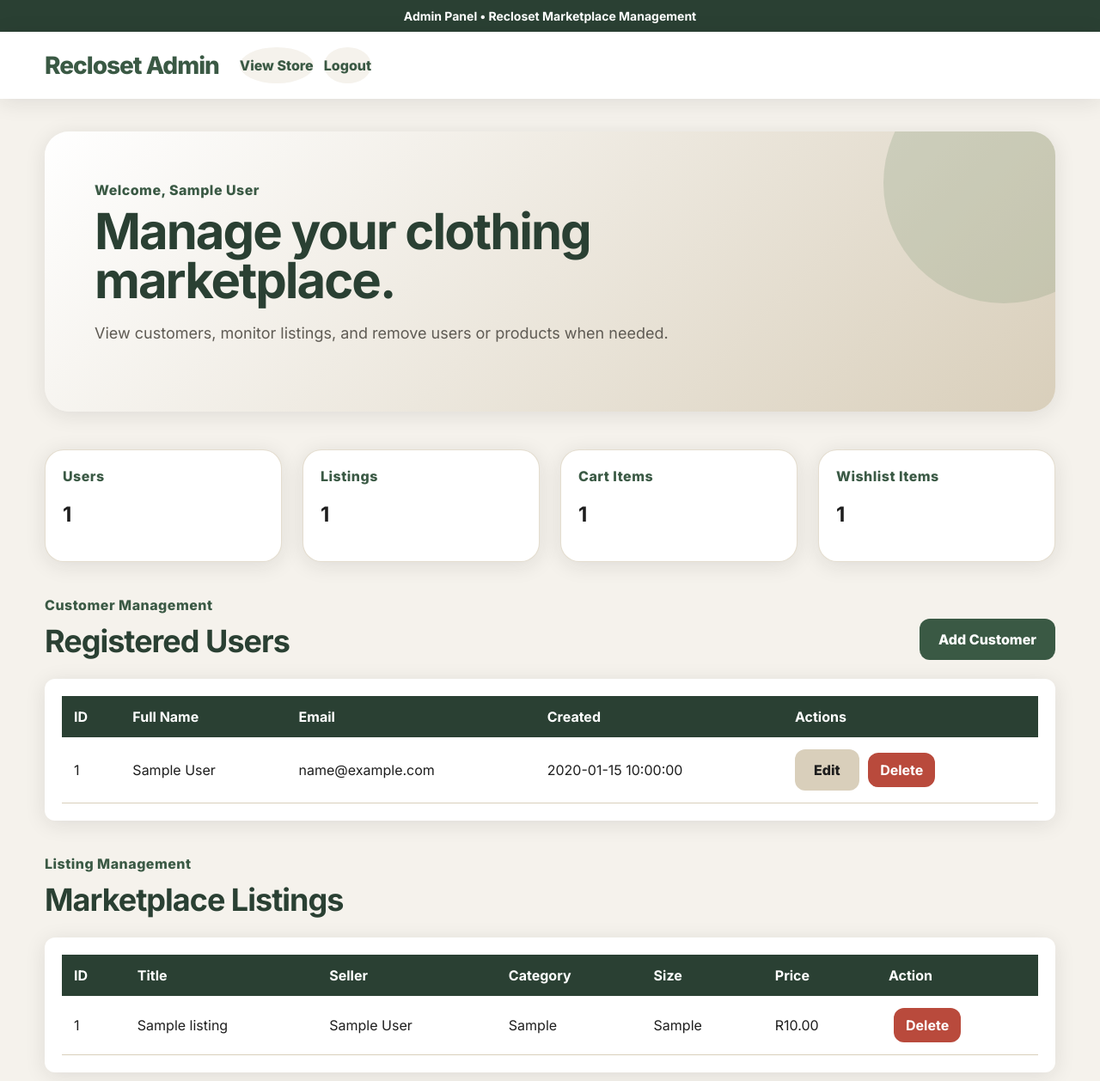
After one commit to ST456076/WEDE_PART2, a PHP site: page /admin_dashboard.php in a window 1280 px wide. The commit adds this page. Shown: the whole page at 86% size. Run offline with PHP 8.4, Linux system fonts and the light colour scheme; the visitor is signed in with stand-in values (Sample User, id 1); tables that the repository leaves empty or names only in its code hold one stand-in row (values such as "Sample post").

Commit message:
Updated admin login, styles, and added admin dashboard

```diff
--- /dev/null
+++ b/admin_dashboard.php
@@ -0,0 +1,187 @@
+<?php
+session_start();
+include "DBConn.php";
+include "bootstrap.php";
+
+if (!isset($_SESSION['admin_id'])) {
+    header("Location: admin_login.php");
+    exit();
+}
+
+$message = "";
+
+if (isset($_GET['delete_user'])) {
+    $userId = (int)$_GET['delete_user'];
+
+    mysqli_query($conn, "DELETE FROM wishlist WHERE user_id = $userId");
+    mysqli_query($conn, "DELETE FROM cart WHERE user_id = $userId");
+    mysqli_query($conn, "DELETE FROM listings WHERE user_id = $userId");
+    mysqli_query($conn, "DELETE FROM tbluser WHERE user_id = $userId");
+
+    $message = "User deleted successfully.";
+}
+
+if (isset($_GET['delete_listing'])) {
+    $listingId = (int)$_GET['delete_listing'];
+
+    mysqli_query($conn, "DELETE FROM wishlist WHERE listing_id = $listingId");
+    mysqli_query($conn, "DELETE FROM cart WHERE listing_id = $listingId");
+    mysqli_query($conn, "DELETE FROM listings WHERE listing_id = $listingId");
+
+    $message = "Listing deleted successfully.";
+}
+
+$users = mysqli_query($conn, "SELECT * FROM tbluser ORDER BY user_id DESC");
+$listings = mysqli_query($conn, "
+    SELECT listings.*, tbluser.full_name
+    FROM listings
+    LEFT JOIN tbluser ON listings.user_id = tbluser.user_id
+    ORDER BY listings.listing_id DESC
+");
+
+$totalUsers = mysqli_fetch_assoc(mysqli_query($conn, "SELECT COUNT(*) AS total FROM tbluser"))['total'];
+$totalListings = mysqli_fetch_assoc(mysqli_query($conn, "SELECT COUNT(*) AS total FROM listings"))['total'];
+$totalCart = mysqli_fetch_assoc(mysqli_query($conn, "SELECT COUNT(*) AS total FROM cart"))['total'];
+$totalWishlist = mysqli_fetch_assoc(mysqli_query($conn, "SELECT COUNT(*) AS total FROM wishlist"))['total'];
+?>
+
+<!DOCTYPE html>
+<html>
+<head>
+    <title>Admin Dashboard</title>
+    <link rel="stylesheet" href="style.css">
+</head>
+
+<body class="market-body">
+
+<div class="announcement">Admin Panel • Recloset Marketplace Management</div>
+
+<header class="market-header">
+    <a class="market-logo" href="admin_dashboard.php">Recloset Admin</a>
+
+    <nav class="market-icons">
+        <a href="user_dashboard.php">View Store</a>
+        <a href="logout.php">Logout</a>
+    </nav>
+</header>
+
+<section class="market-hero">
+    <div class="hero-copy">
+        <p class="small-label">Welcome, <?php echo htmlspecialchars($_SESSION['admin_name']); ?></p>
+        <h1>Manage your clothing marketplace.</h1>
+        <p>View customers, monitor listings, and remove users or products when needed.</p>
+    </div>
+</section>
+
+<?php if ($message !== "") { ?>
+    <div class="toast-message"><?php echo htmlspecialchars($message); ?></div>
+<?php } ?>
+
+<main class="market-main">
+
+    <section class="product-grid">
+        <div class="product-card">
+            <div class="product-info">
+                <p class="small-label">Users</p>
+                <h2><?php echo $totalUsers; ?></h2>
+            </div>
+        </div>
+
+        <div class="product-card">
+            <div class="product-info">
+                <p class="small-label">Listings</p>
+                <h2><?php echo $totalListings; ?></h2>
+            </div>
+        </div>
+
+        <div class="product-card">
+            <div class="product-info">
+                <p class="small-label">Cart Items</p>
+                <h2><?php echo $totalCart; ?></h2>
+            </div>
+        </div>
+
+        <div class="product-card">
+            <div class="product-info">
+                <p class="small-label">Wishlist Items</p>
+                <h2><?php echo $totalWishlist; ?></h2>
+            </div>
+        </div>
+    </section>
+
+    <br><br>
+
+    <div class="section-heading">
+        <div>
+            <p class="small-label">Customer Management</p>
+            <h2>Registered Users</h2>
+        </div>
+        <a class="green-btn" href="add_customer.php">Add Customer</a>
+    </div>
+
+    <div class="admin-table-box">
+        <table class="admin-table">
+            <tr>
+                <th>ID</th>
+                <th>Full Name</th>
+                <th>Email</th>
+                <th>Created</th>
+                <th>Actions</th>
+            </tr>
+
+            <?php while ($user = mysqli_fetch_assoc($users)) { ?>
+                <tr>
+                    <td><?php echo $user['user_id']; ?></td>
+                    <td><?php echo htmlspecialchars($user['full_name']); ?></td>
+                    <td><?php echo htmlspecialchars($user['email']); ?></td>
+                    <td><?php echo htmlspecialchars($user['created_at']); ?></td>
+                    <td>
+                        <a class="outline-green-btn" href="edit_customer.php?id=<?php echo $user['user_id']; ?>">Edit</a>
+                        <a class="danger-link" href="admin_dashboard.php?delete_user=<?php echo $user['user_id']; ?>" onclick="return confirm('Delete this user?')">Delete</a>
+                    </td>
+                </tr>
+            <?php } ?>
+        </table>
+    </div>
+
+    <br><br>
+
+    <div class="section-heading">
+        <div>
+            <p class="small-label">Listing Management</p>
+            <h2>Marketplace Listings</h2>
+        </div>
+    </div>
+
+    <div class="admin-table-box">
+        <table class="admin-table">
+            <tr>
+                <th>ID</th>
+                <th>Title</th>
+                <th>Seller</th>
+                <th>Category</th>
+                <th>Size</th>
+                <th>Price</th>
+                <th>Action</th>
+            </tr>
+
+            <?php while ($item = mysqli_fetch_assoc($listings)) { ?>
+                <tr>
+                    <td><?php echo $item['listing_id']; ?></td>
+                    <td><?php echo htmlspecialchars($item['title']); ?></td>
+                    <td><?php echo htmlspecialchars($item['full_name'] ?? 'No seller'); ?></td>
+                    <td><?php echo htmlspecialchars($item['category']); ?></td>
+                    <td><?php echo htmlspecialchars($item['size']); ?></td>
+                    <td>R<?php echo number_format((float)$item['price'], 2); ?></td>
+                    <td>
+                        <a class="danger-link" href="admin_dashboard.php?delete_listing=<?php echo $item['listing_id']; ?>" onclick="return confirm('Delete this listing?')">Delete</a>
+                    </td>
+                </tr>
+            <?php } ?>
+        </table>
+    </div>
+
+</main>
+
+</body>
+</html>
--- a/style.css
+++ b/style.css
@@ -146,3 +146,44 @@ textarea { min-height: 120px; resize: vertical; }
   .two-cols { grid-template-columns: 1fr; }
   .app-shell { grid-template-columns: 1fr; }
 }
+
+/*admin_dashbord*/
+.admin-table-box {
+    background: var(--white);
+    border-radius: var(--radius);
+    box-shadow: var(--shadow);
+    overflow-x: auto;
+    padding: 20px;
+}
+
+.admin-table {
+    width: 100%;
+    border-collapse: collapse;
+}
+
+.admin-table th {
+    background: var(--green-dk);
+    color: white;
+    padding: 14px;
+    text-align: left;
+}
+
+.admin-table td {
+    padding: 14px;
+    border-bottom: 1px solid var(--sand);
+}
+
+.admin-table tr:hover {
+    background: var(--cream);
+}
+
+.danger-link {
+    background: var(--error);
+    color: white;
+    padding: 10px 14px;
+    border-radius: var(--radius);
+    text-decoration: none;
+    font-weight: 700;
+    display: inline-block;
+    margin-left: 6px;
+}
```
Also changed, not shown: admin_login.php (+22 -15 lines).
